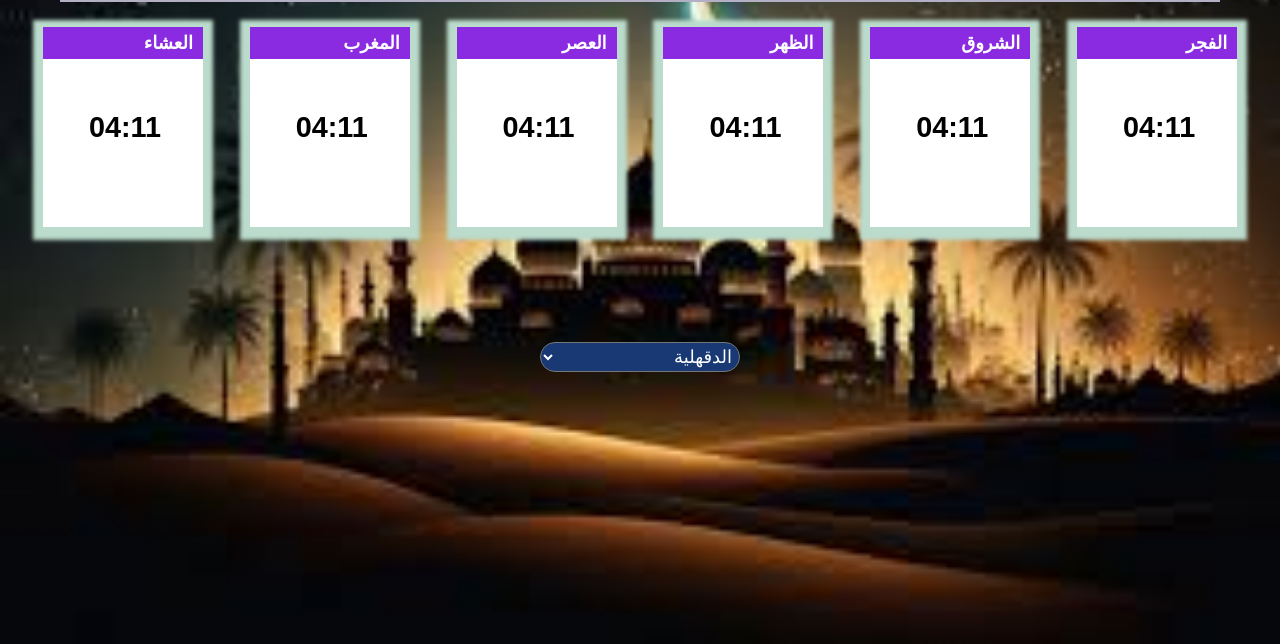
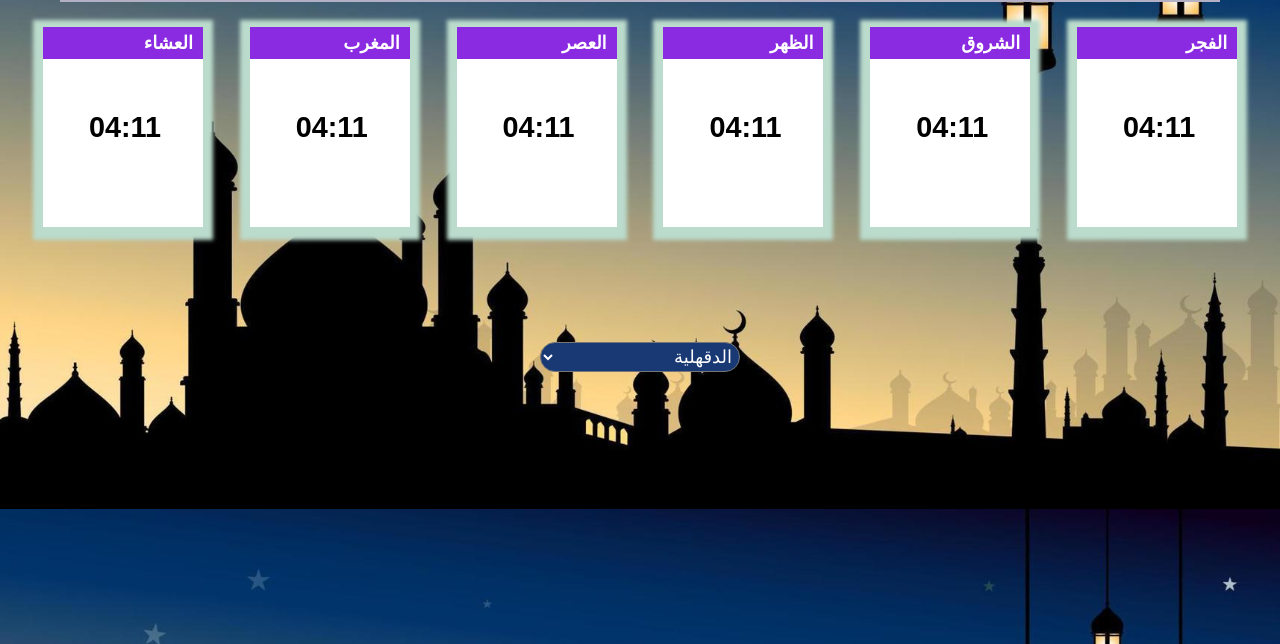
Before and after one commit to AhmedHassan1241/Time-Prayer, a website: page index.html in a window 1280 px wide. Shown: the part 222-866 px from the top of the page. Drawn offline with nearby package versions, Linux system fonts and the light colour scheme; no server answers; a web font is replaced by a local one.

Commit message:
update background

```diff
--- a/style.css
+++ b/style.css
@@ -1,7 +1,7 @@
 body{
     background-color: rgb(70, 2, 135);
-    background-image: url(/image/images.jpeg);
-    background-size: cover;
+    background-image: url(image/msgd.jpg);
+    background-size: contain;
     color: white;
     box-sizing: border-box;
     font-family: "Fustat", sans-serif;
```
Also changed, not shown: image/msgd.jpg (added), image/msgd.png (added).
